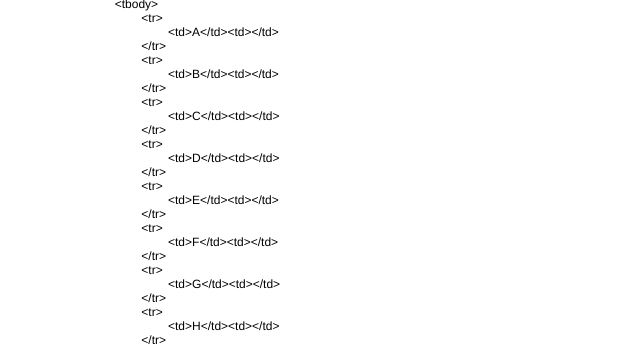
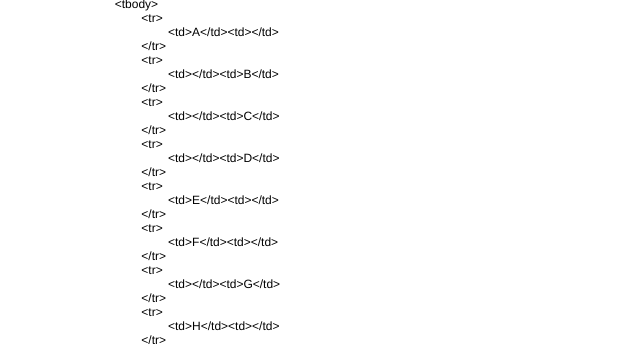
Before and after one commit to comp426-2023-spring/a01-Jijiez-2001, a website: page public/index.html in a window 1280 px wide. Shown: the part 235-579 px from the top of the page, 0-640 px from the left. Drawn offline with Linux system fonts and the light colour scheme.

Commit message:
index.html

```diff
--- a/public/index.html
+++ b/public/index.html
@@ -34,13 +34,13 @@
 <p class="p1"><span class="s1"><span class="Apple-converted-space">    <span class="Apple-tab-span">	</span><span class="Apple-tab-span">	</span><span class="Apple-tab-span">	</span><span class="Apple-tab-span">	</span><span class="Apple-tab-span">	</span><span class="Apple-tab-span">	</span></span>&lt;td&gt;A&lt;/td&gt;&lt;td&gt;&lt;/td&gt;</span></p>
 <p class="p1"><span class="s1"><span class="Apple-converted-space">  <span class="Apple-tab-span">	</span><span class="Apple-tab-span">	</span><span class="Apple-tab-span">	</span><span class="Apple-tab-span">	</span><span class="Apple-tab-span">	</span></span>&lt;/tr&gt;</span></p>
 <p class="p1"><span class="s1"><span class="Apple-converted-space">  <span class="Apple-tab-span">	</span><span class="Apple-tab-span">	</span><span class="Apple-tab-span">	</span><span class="Apple-tab-span">	</span><span class="Apple-tab-span">	</span></span>&lt;tr&gt;</span></p>
-<p class="p1"><span class="s1"><span class="Apple-converted-space">    <span class="Apple-tab-span">	</span><span class="Apple-tab-span">	</span><span class="Apple-tab-span">	</span><span class="Apple-tab-span">	</span><span class="Apple-tab-span">	</span><span class="Apple-tab-span">	</span></span>&lt;td&gt;B&lt;/td&gt;&lt;td&gt;&lt;/td&gt;</span></p>
+<p class="p1"><span class="s1"><span class="Apple-converted-space">    <span class="Apple-tab-span">	</span><span class="Apple-tab-span">	</span><span class="Apple-tab-span">	</span><span class="Apple-tab-span">	</span><span class="Apple-tab-span">	</span><span class="Apple-tab-span">	</span></span>&lt;td&gt;&lt;/td&gt;&lt;td&gt;B&lt;/td&gt;</span></p>
 <p class="p1"><span class="s1"><span class="Apple-converted-space">  <span class="Apple-tab-span">	</span><span class="Apple-tab-span">	</span><span class="Apple-tab-span">	</span><span class="Apple-tab-span">	</span><span class="Apple-tab-span">	</span></span>&lt;/tr&gt;</span></p>
 <p class="p1"><span class="s1"><span class="Apple-converted-space">  <span class="Apple-tab-span">	</span><span class="Apple-tab-span">	</span><span class="Apple-tab-span">	</span><span class="Apple-tab-span">	</span><span class="Apple-tab-span">	</span></span>&lt;tr&gt;</span></p>
-<p class="p1"><span class="s1"><span class="Apple-converted-space">    <span class="Apple-tab-span">	</span><span class="Apple-tab-span">	</span><span class="Apple-tab-span">	</span><span class="Apple-tab-span">	</span><span class="Apple-tab-span">	</span><span class="Apple-tab-span">	</span></span>&lt;td&gt;C&lt;/td&gt;&lt;td&gt;&lt;/td&gt;</span></p>
+<p class="p1"><span class="s1"><span class="Apple-converted-space">    <span class="Apple-tab-span">	</span><span class="Apple-tab-span">	</span><span class="Apple-tab-span">	</span><span class="Apple-tab-span">	</span><span class="Apple-tab-span">	</span><span class="Apple-tab-span">	</span></span>&lt;td&gt;&lt;/td&gt;&lt;td&gt;C&lt;/td&gt;</span></p>
 <p class="p1"><span class="s1"><span class="Apple-converted-space">  <span class="Apple-tab-span">	</span><span class="Apple-tab-span">	</span><span class="Apple-tab-span">	</span><span class="Apple-tab-span">	</span><span class="Apple-tab-span">	</span></span>&lt;/tr&gt;</span></p>
 <p class="p1"><span class="s1"><span class="Apple-converted-space">  <span class="Apple-tab-span">	</span><span class="Apple-tab-span">	</span><span class="Apple-tab-span">	</span><span class="Apple-tab-span">	</span><span class="Apple-tab-span">	</span></span>&lt;tr&gt;</span></p>
-<p class="p1"><span class="s1"><span class="Apple-converted-space">    <span class="Apple-tab-span">	</span><span class="Apple-tab-span">	</span><span class="Apple-tab-span">	</span><span class="Apple-tab-span">	</span><span class="Apple-tab-span">	</span><span class="Apple-tab-span">	</span></span>&lt;td&gt;D&lt;/td&gt;&lt;td&gt;&lt;/td&gt;</span></p>
+<p class="p1"><span class="s1"><span class="Apple-converted-space">    <span class="Apple-tab-span">	</span><span class="Apple-tab-span">	</span><span class="Apple-tab-span">	</span><span class="Apple-tab-span">	</span><span class="Apple-tab-span">	</span><span class="Apple-tab-span">	</span></span>&lt;td&gt;&lt;/td&gt;&lt;td&gt;D&lt;/td&gt;</span></p>
 <p class="p1"><span class="s1"><span class="Apple-converted-space">  <span class="Apple-tab-span">	</span><span class="Apple-tab-span">	</span><span class="Apple-tab-span">	</span><span class="Apple-tab-span">	</span><span class="Apple-tab-span">	</span></span>&lt;/tr&gt;</span></p>
 <p class="p1"><span class="s1"><span class="Apple-converted-space">  <span class="Apple-tab-span">	</span><span class="Apple-tab-span">	</span><span class="Apple-tab-span">	</span><span class="Apple-tab-span">	</span><span class="Apple-tab-span">	</span></span>&lt;tr&gt;</span></p>
 <p class="p1"><span class="s1"><span class="Apple-converted-space">    <span class="Apple-tab-span">	</span><span class="Apple-tab-span">	</span><span class="Apple-tab-span">	</span><span class="Apple-tab-span">	</span><span class="Apple-tab-span">	</span><span class="Apple-tab-span">	</span></span>&lt;td&gt;E&lt;/td&gt;&lt;td&gt;&lt;/td&gt;</span></p>
@@ -49,7 +49,7 @@
 <p class="p1"><span class="s1"><span class="Apple-converted-space">    <span class="Apple-tab-span">	</span><span class="Apple-tab-span">	</span><span class="Apple-tab-span">	</span><span class="Apple-tab-span">	</span><span class="Apple-tab-span">	</span><span class="Apple-tab-span">	</span></span>&lt;td&gt;F&lt;/td&gt;&lt;td&gt;&lt;/td&gt;</span></p>
 <p class="p1"><span class="s1"><span class="Apple-converted-space">  <span class="Apple-tab-span">	</span><span class="Apple-tab-span">	</span><span class="Apple-tab-span">	</span><span class="Apple-tab-span">	</span><span class="Apple-tab-span">	</span></span>&lt;/tr&gt;</span></p>
 <p class="p1"><span class="s1"><span class="Apple-converted-space">  <span class="Apple-tab-span">	</span><span class="Apple-tab-span">	</span><span class="Apple-tab-span">	</span><span class="Apple-tab-span">	</span><span class="Apple-tab-span">	</span></span>&lt;tr&gt;</span></p>
-<p class="p1"><span class="s1"><span class="Apple-converted-space">    <span class="Apple-tab-span">	</span><span class="Apple-tab-span">	</span><span class="Apple-tab-span">	</span><span class="Apple-tab-span">	</span><span class="Apple-tab-span">	</span><span class="Apple-tab-span">	</span></span>&lt;td&gt;G&lt;/td&gt;&lt;td&gt;&lt;/td&gt;</span></p>
+<p class="p1"><span class="s1"><span class="Apple-converted-space">    <span class="Apple-tab-span">	</span><span class="Apple-tab-span">	</span><span class="Apple-tab-span">	</span><span class="Apple-tab-span">	</span><span class="Apple-tab-span">	</span><span class="Apple-tab-span">	</span></span>&lt;td&gt;&lt;/td&gt;&lt;td&gt;G&lt;/td&gt;</span></p>
 <p class="p1"><span class="s1"><span class="Apple-converted-space">  <span class="Apple-tab-span">	</span><span class="Apple-tab-span">	</span><span class="Apple-tab-span">	</span><span class="Apple-tab-span">	</span><span class="Apple-tab-span">	</span></span>&lt;/tr&gt;</span></p>
 <p class="p1"><span class="s1"><span class="Apple-converted-space">  <span class="Apple-tab-span">	</span><span class="Apple-tab-span">	</span><span class="Apple-tab-span">	</span><span class="Apple-tab-span">	</span><span class="Apple-tab-span">	</span></span>&lt;tr&gt;</span></p>
 <p class="p1"><span class="s1"><span class="Apple-converted-space">    <span class="Apple-tab-span">	</span><span class="Apple-tab-span">	</span><span class="Apple-tab-span">	</span><span class="Apple-tab-span">	</span><span class="Apple-tab-span">	</span><span class="Apple-tab-span">	</span></span>&lt;td&gt;H&lt;/td&gt;&lt;td&gt;&lt;/td&gt;</span></p>
```
